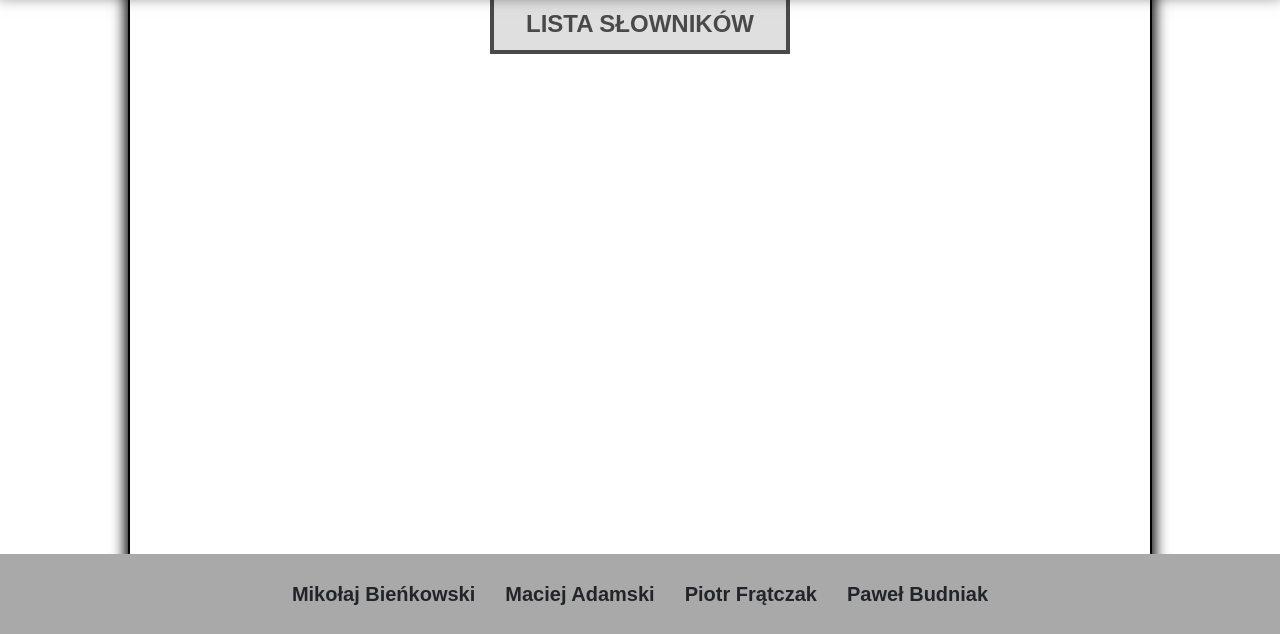
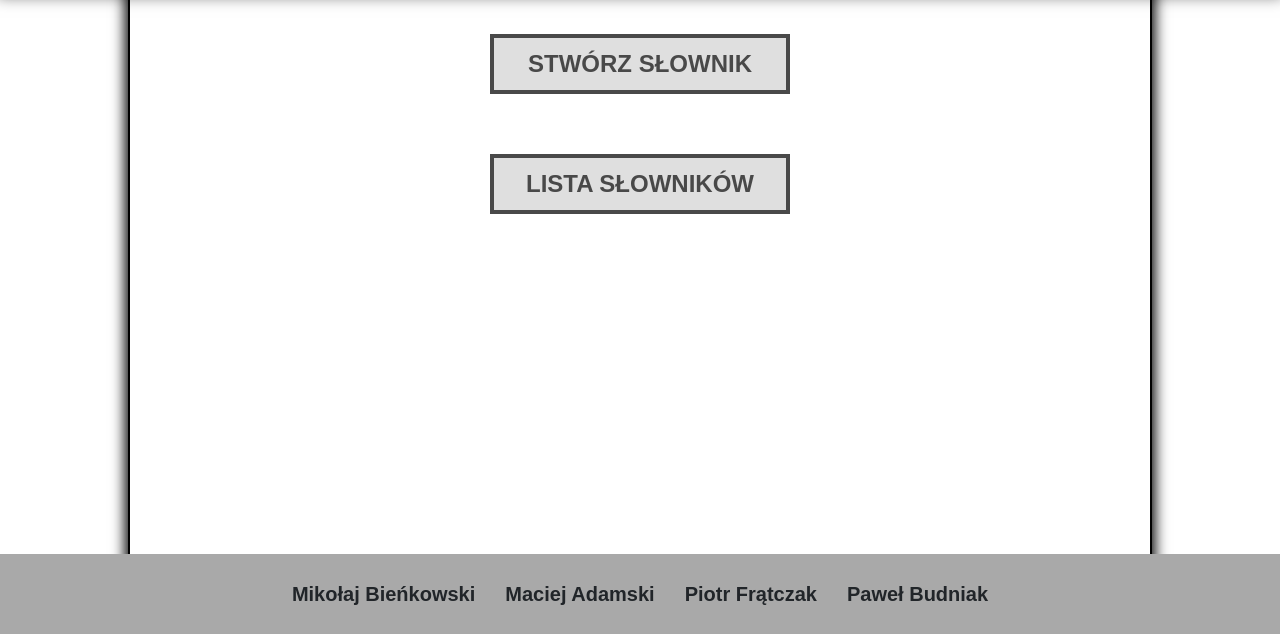
Before and after one commit to PIK-Team/graph-dictionary, a Gatsby site in the folder web/: page / in a window 1280 px wide. Shown: the part 166-800 px from the top of the page. Built offline with nearby package versions, Linux system fonts and the light colour scheme; Gatsby itself is replaced by a stand-in of ours.

Commit message:
fix mainWrapper css style

```diff
--- a/web/src/styles/mainwrapper_component.module.css
+++ b/web/src/styles/mainwrapper_component.module.css
@@ -1,15 +1,14 @@
 .mainwrapper {
 	width: 80%;
-	height: 100%;
+	min-height: 100%;
 	border-left: 2px solid #000;
 	border-right:2px solid #000;
 	margin:0px auto;
-	overflow:hidden;
 	background-color: #ffffff;
 	-webkit-box-shadow: -10px 0px 13px -7px #000000, 10px 0px 13px -7px #000000, 0px 0px 15px 10px rgba(0,0,0,0);
 	box-shadow: -10px 0px 13px -7px #000000, 10px 0px 13px -7px #000000, 0px 0px 15px 10px rgba(0,0,0,0);
 	margin-top: -20px;
-	padding: 30px 10px 20px 10px;
+	padding: 190px 10px 80px 10px;
 	z-index: 5;
 	position: relative;
 	justify-content: center;
```
